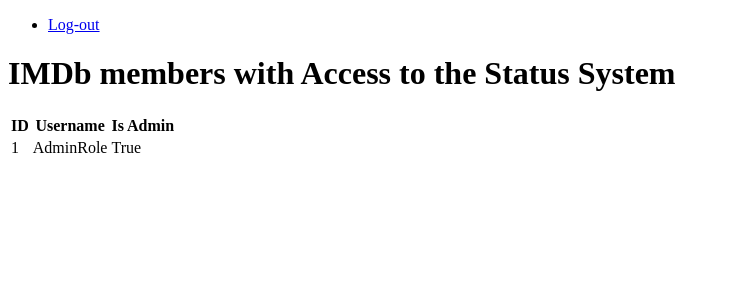
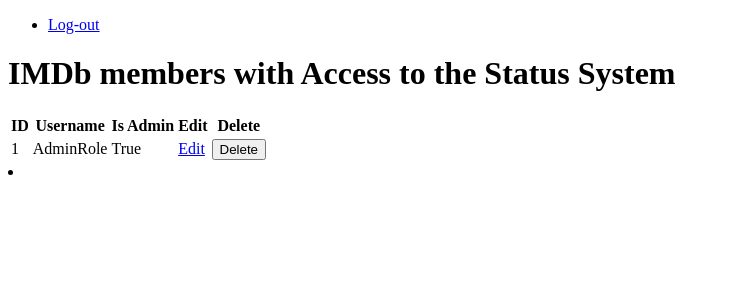
Before and after one commit to DrewStanger/SoftEngDevOpsAssignment, a Flask app: page /adminview in a window 1280 px wide. Shown: the top 300 px of the page, without its empty margins (0-729 px from the left). Run offline with Flask 3, Linux system fonts and the light colour scheme; data comes from the database, SQL or seed files in the repository; both versions use the stored data as it was after the commit.

Commit message:
Add Delete and Update operations

```diff
--- a/app.py
+++ b/app.py
@@ -160,9 +160,79 @@
     # Render the edit form with pre-filled data
     return render_template("edit_status.html", status_to_edit=status_to_edit)
 
+@app.route("/delete_status/<int:status_id>", methods=["GET", "POST"])
+def delete_user_status(status_id):
+    logged_in_username = session.get("name")
+    is_user_admin = (
+        db.session.query(User.is_admin).filter_by(username=logged_in_username).first()
+    )[0]
+
+    if is_user_admin == True:
+        # Get the entry to delete
+        status_to_delete = UserStatus.query.filter_by(id=status_id).first()
+        db.session.delete(status_to_delete)
+        db.session.commit()
+        return redirect("/dashboard")
+    else:
+        error = "Delete failed: only Admins can delete entries"
+        return redirect("/dashboard", error=error)
+
+@app.route("/edit_user/<int:user_id>", methods=["GET", "POST"])
+def edit_staff_perms(user_id):
+    # Retrieve the UserStatus record to edit
+    user_to_edit = User.query.filter_by(id=user_id).first()
+
+    if request.method == "POST":
+        # Get the updated data from the form
+        updated_username = request.form.get("username")
+        updated_admin_status = request.form.get("is_admin")
+
+
+        # Update the status data
+        user_to_edit.username = updated_username
+        user_to_edit.updated_admin_status = updated_admin_status
+
+        # Commit the changes to the database
+        db.session.commit()
+
+        # Redirect the user back to the dashboard
+        return redirect("/adminview")
+
+    # Render the edit form with pre-filled data
+    return render_template("edit_user_perms.html", user_to_edit=user_to_edit)
+
+@app.route("/delete_user/<int:user_id>", methods=["GET", "POST"])
+def delete_staff_perms(user_id):
+    # TODO: ADD VALIDATION
+
+    logged_in_username = session.get("name")
+    # User should not be able to delete themselves
+    user_name_to_delete = (
+            db.session.query(User.username).filter_by(username=logged_in_username).first()
+        )[0]
+
+    if logged_in_username == user_name_to_delete:
+        error = "User cannot remove their own permissions, contact an Admin"
+        return redirect("/adminview", error=error)
+
+    # User must be admin to delete
+    is_user_admin = (
+            db.session.query(User.is_admin).filter_by(username=logged_in_username).first()
+        )[0]
+
+    if is_user_admin == True:
+        # Get the entry to delete
+        user_to_delete = UserStatus.query.filter_by(id=user_id).first()
+        db.session.delete(user_to_delete)
+        db.session.commit()
+        return redirect("/adminview")
+    else:
+        error = "Delete failed: only Admins can delete entries"
+        return redirect("/adminview", error=error)
+
 
 @app.route("/adminview")
-def adminview():
+def display_user_perms():
     # Retrieve user data from the User table (excluding the password)
     users = User.query.with_entities(User.id, User.username, User.is_admin).all()
     # Render the HTML template and pass the user data
--- a/templates/adminview.html
+++ b/templates/adminview.html
@@ -11,13 +11,22 @@
             <th>ID</th>
             <th>Username</th>
             <th>Is Admin</th>
+            <th>Edit</th>
+            <th>Delete</th>
         </tr>
         {% for user in users %}
         <tr>
             <td>{{ user.id }}</td>
             <td>{{ user.username }}</td>
             <td>{{ user.is_admin }}</td>
+            <td><a href="/edit_user/{{ user.id }}">Edit</a></td>
+            <td>
+                <form method="POST" action="/delete_user/{{ user.id }}">
+                    <input type="submit" value="Delete" onclick="return confirm('Are you sure you want to remove permissions for this user?')">
+                </form>
+            </td>
         </tr>
         {% endfor %}
     </table>
+    <li class="error">{{error}}</li>
 {% endblock %}
```
Also changed, not shown: templates/dashboard.html (+7 -0 lines), templates/edit_user_perms.html (added, +17 -0 lines), instance/user_status.db.
